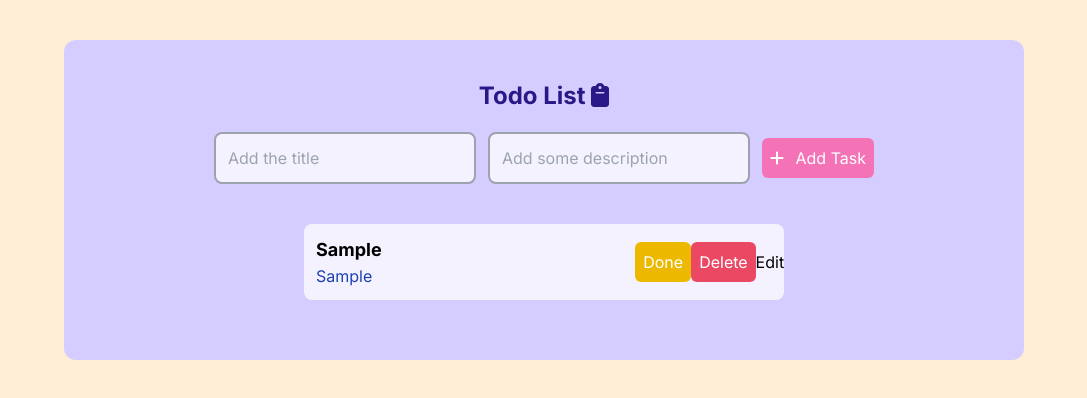
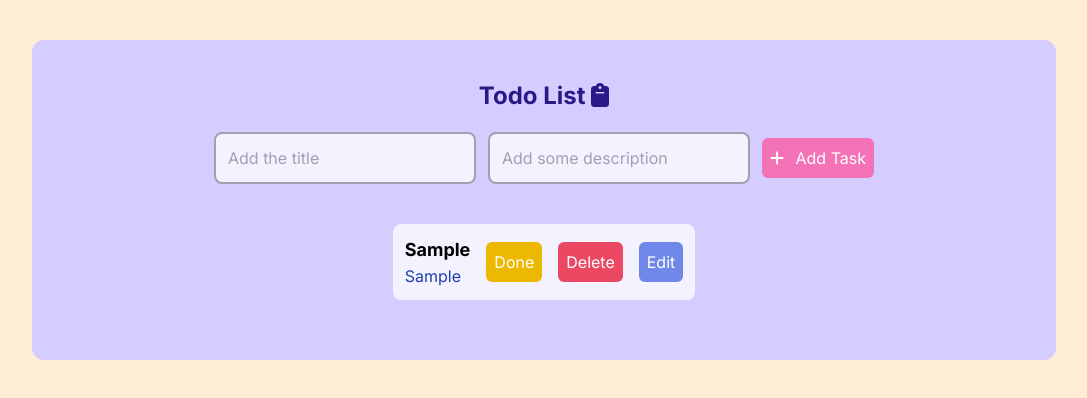
Before and after one commit to Sohini3018/simple-todo-list-UI, a Next.js app: page / in a window 1280 px wide. Both pictures are taken after typing "Sample", "Sample" into the empty fields and a click on the button "Add Task". Shown: the top 398 px of the page, without its empty margins (96-1183 px from the left). Built offline with nearby package versions, Linux system fonts and the light colour scheme.

Commit message:
Added styling for edit button

```diff
--- a/app/components/Todo.jsx
+++ b/app/components/Todo.jsx
@@ -21,33 +21,9 @@ const Todo = ({ task, index, handleDelete,handleEdit }) => {
   }
 
   return (
-    <li className="flex w-[30rem] justify-between items-center bg-[#F4F2FF] border-0 rounded-lg m-5 p-3 flex-col gap-4 md:flex-row md:flex-grow">
+    <li className="flex flex-grow justify-between items-center bg-[#F4F2FF] border-0 rounded-lg m-5 p-3 flex-col gap-4 md:flex-row md:flex-grow">
       <div className="flex flex-col">
-        <p className={`text-lg font-bold ${isDone ? "line-through" : ""}`}>
-          {task.title}
-        </p>
-        <p className="text-md text-blue-800">{task.desc}</p>
-      </div>
-
-      <div className="flex justify-between w-[30%]">
-        <button
-          className="text-white bg-[#ecb800] hover:bg-yellow-700 rounded-md p-2"
-          onClick={() => {
-            handletaskDone(index);
-          }}
-        >
-          Done
-        </button>
-        <button
-          className="text-white bg-[#ea4863] hover:bg-red-600 rounded-md p-2"
-          onClick={() => {
-            handleDelete(index);
-          }}
-        >
-          Delete
-        </button>
-        <button onClick={handleToggleEdit}>Edit</button>
-        {toggleEdit && (
+      {toggleEdit? (
         <div className="flex flex-col gap-3 mt-3">
           <input
             type="text"
@@ -70,7 +46,41 @@ const Todo = ({ task, index, handleDelete,handleEdit }) => {
             Save
           </button>
         </div>
-      )}
+      ):(
+        <>
+        <p className={`text-lg font-bold ${isDone ? "line-through" : ""}`}>
+          {task.title}
+        </p>
+        <p className="text-md text-blue-800">{task.desc}</p></>
+      )
+      }
+
+      </div>
+
+      <div className="flex justify-between gap-4">
+        <button
+          className="text-white bg-[#ecb800] hover:bg-yellow-700 rounded-md p-2"
+          onClick={() => {
+            handletaskDone(index);
+          }}
+        >
+          Done
+        </button>
+        <button
+          className="text-white bg-[#ea4863] hover:bg-red-600 rounded-md p-2"
+          onClick={() => {
+            handleDelete(index);
+          }}
+        >
+          Delete
+        </button>
+        <button
+          className="text-white bg-[#6f87e8] hover:bg-blue-600 rounded-md p-2"
+          onClick={handleToggleEdit}
+        >
+          Edit
+        </button>
+
       </div>
     </li>
   );
--- a/app/page.js
+++ b/app/page.js
@@ -44,7 +44,7 @@ const page = () => {
   return (
     <div className="h-screen bg-orange-100 py-10">
     <div className="flex justify-center">
-      <div className="bg-[#D5CCFF] flex flex-col justify-center items-center w-3/4 p-10 border-0 rounded-xl">
+      <div className="bg-[#D5CCFF] flex flex-col justify-center items-center w-[80%] p-10 border-0 rounded-xl">
         <p className="w-15 text-2xl text-[#2B1887] font-bold">
           Todo List <FontAwesomeIcon icon={faClipboard} />
         </p>
```
